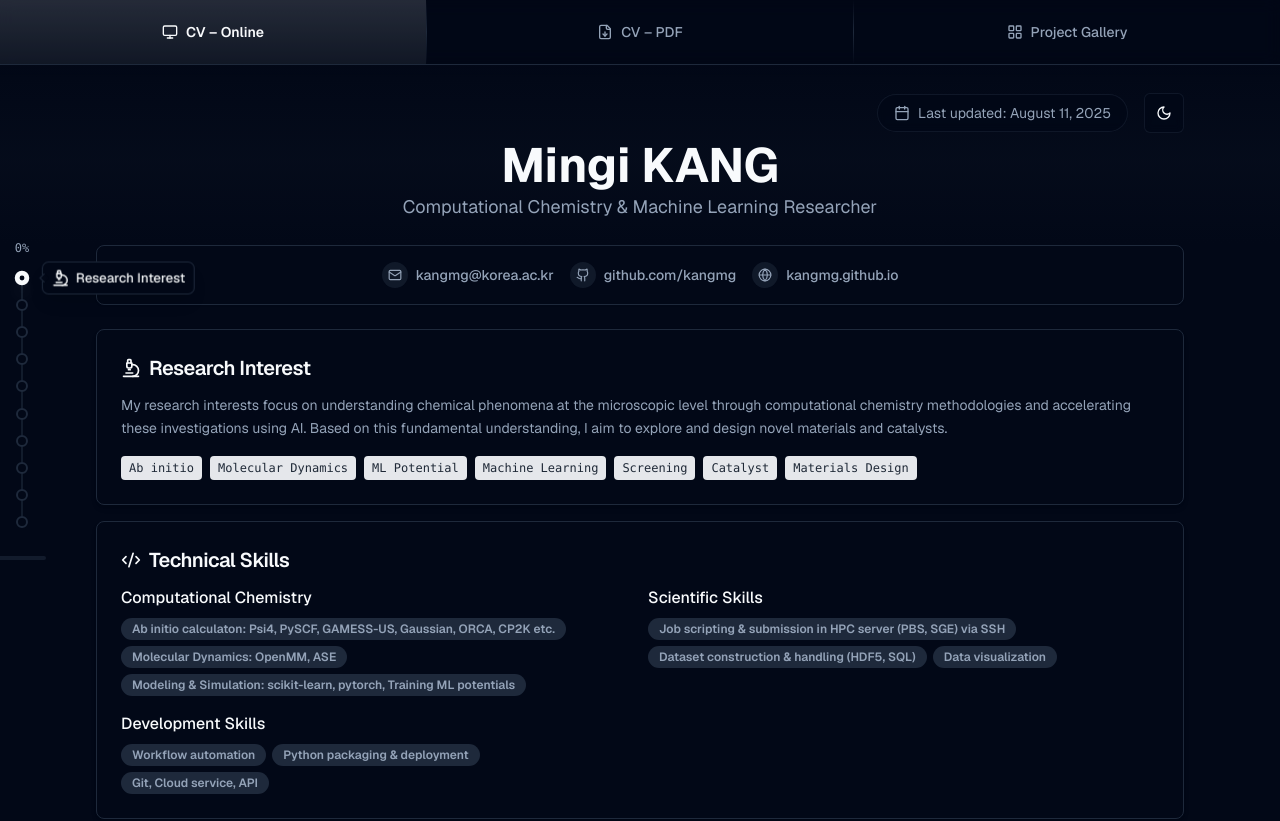
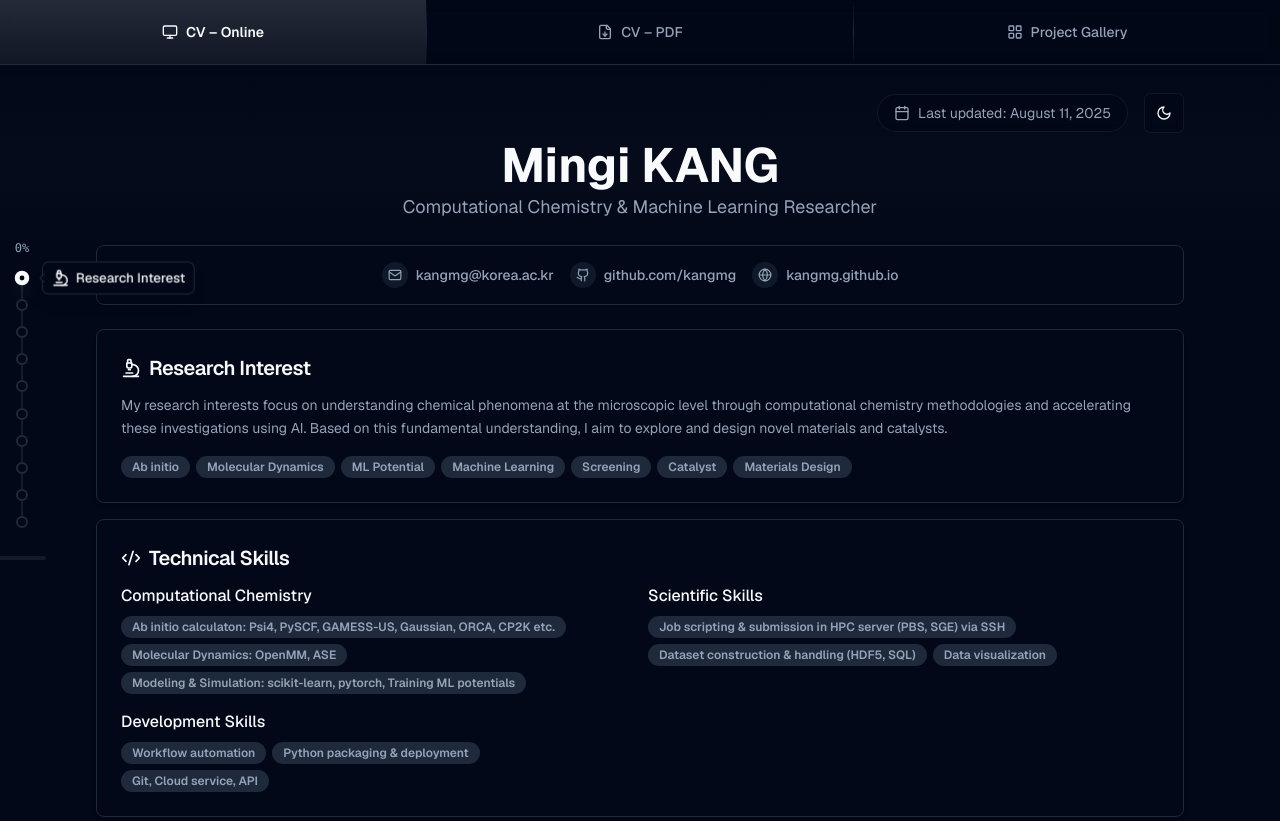
Before and after one commit to kangmg/CV, a Next.js app: page / in a window 1280 px wide. Shown: the top 821 px of the page. Built offline with nearby package versions, Linux system fonts and the light colour scheme.

Commit message:
highlighting minor update

```diff
--- a/components/cv/research-interest.tsx
+++ b/components/cv/research-interest.tsx
@@ -1,5 +1,6 @@
 import { Card, CardContent, CardHeader, CardTitle } from "@/components/ui/card"
 import { Microscope } from "lucide-react"
+import { Badge } from "@/components/ui/badge"
 
 interface ResearchInterestProps {
   content: string
@@ -18,14 +19,15 @@ export function ResearchInterest({ content, keywords }: ResearchInterestProps) {
       <CardContent className="pt-0">
         <p className="text-muted-foreground leading-relaxed text-sm">{content}</p>
         {keywords && keywords.length > 0 && (
-          <div className="mt-4 flex flex-wrap gap-2">
+          <div className="mt-4 flex flex-wrap gap-1.5">
             {keywords.map((keyword, index) => (
-              <code
+              <Badge
                 key={index}
-                className="bg-gray-200 text-gray-800 px-2 py-1 rounded text-xs font-mono"
+                variant="secondary"
+                className="bg-muted text-muted-foreground hover:bg-muted/80 transition-colors text-xs py-0.5"
               >
                 {keyword}
-              </code>
+              </Badge>
             ))}
           </div>
         )}
--- a/cv-data.yml
+++ b/cv-data.yml
@@ -82,7 +82,7 @@ projects:
   extra: []
   achievements:
   - Implemented ASE calculator interfaces for g-xTB, PySCF, MLatom, and XequiNet
-  - Developed optimizer wrappers for aseMCD and GeomeTRIC to enhance integration of
+  - Developed optimizer wrappers for asemcd and geomeTRIC to enhance integration of
     ASE-centered workflows
 - title: Distortion Interaction Analysis
   link: ''
```
Also changed, not shown: project-gallery.yml (+9 -9 lines).
